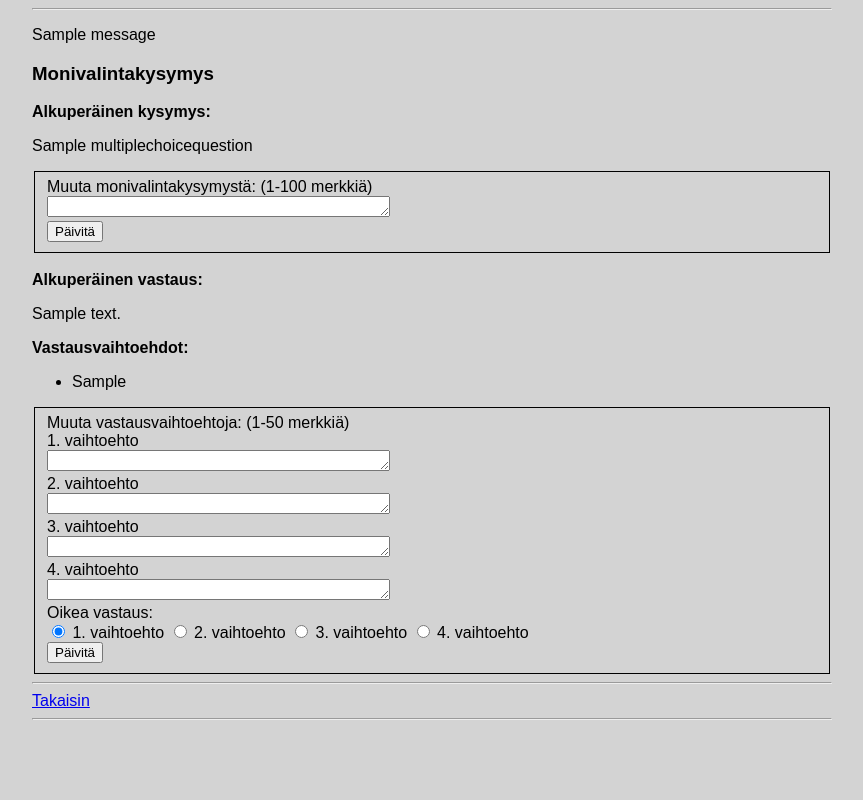
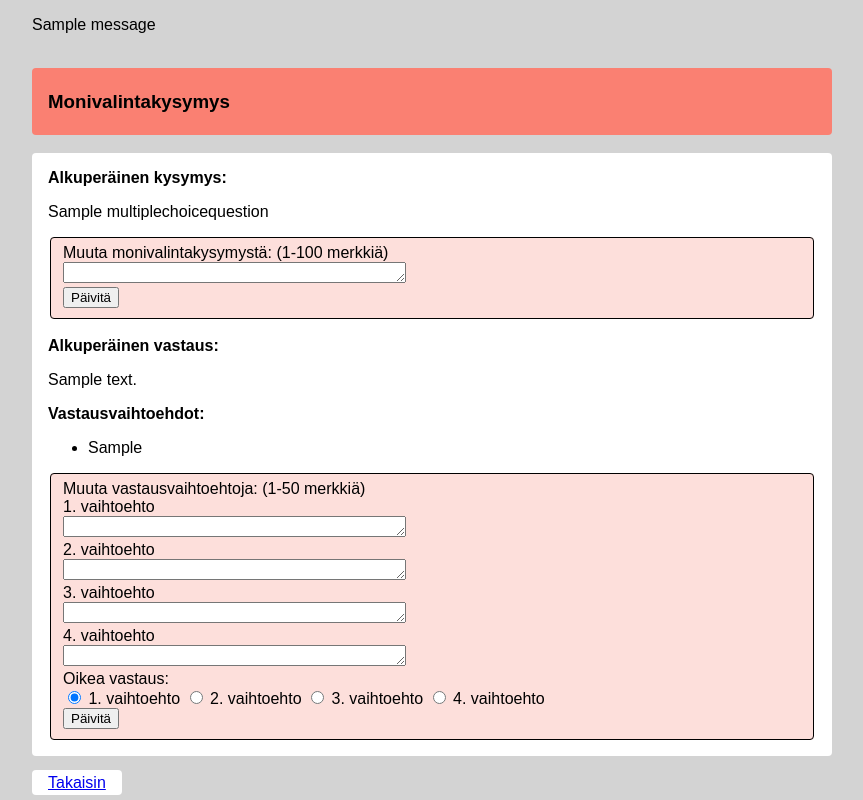
Before and after one commit to itsnicholas/teach.me, a Flask app: page /course/1/multiple_choice/1 in a window 1280 px wide. Shown: the whole page, without its empty margins (208-1071 px from the left). Run offline with Flask 3, Linux system fonts and the light colour scheme; the visitor is signed in with stand-in values (Sample User, id 1); tables that the repository leaves empty hold one stand-in row (values such as "Sample post"); one stand-in notice (Sample message) is shown.

Commit message:
Updated main.css and website styling

```diff
--- a/app.py
+++ b/app.py
@@ -79,7 +79,6 @@ def signup():
             return render_template("signup.html", message="Käyttäjätunnus on käytössä" +
                                 " - kokeile toista käyttäjätunnusta")
 
-        # store username and password
         hash_value = generate_password_hash(password)
         sql = text("INSERT INTO users VALUES (DEFAULT, :username, :hash_value, false);")
         db.session.execute(sql, {"username":username, "hash_value":hash_value})
@@ -89,6 +88,7 @@ def signup():
 @app.route("/courses")
 def courses():
     username_id = session["id"]
+
     sql = text("SELECT id, name FROM courses WHERE visible=True ORDER BY id;")
     result = db.session.execute(sql)
     courses_info = result.fetchall()
@@ -142,6 +142,7 @@ def remove_course():
 @app.route("/course/<int:course_id>")
 def course(course_id):
     username_id = session["id"]
+
     sql = text("SELECT id, admin FROM users WHERE id=:username_id;")
     result = db.session.execute(sql, {"username_id":username_id})
     admin = result.fetchone()[1]
@@ -270,6 +271,7 @@ def add_material():
 @app.route("/course/<int:course_id>/material/<int:material_id>")
 def material(course_id, material_id):
     username_id = session["id"]
+
     sql = text("SELECT id, admin FROM users WHERE id=:username_id;")
     result = db.session.execute(sql, {"username_id":username_id})
     admin = result.fetchone()[1]
@@ -438,6 +440,7 @@ def enrolled(course_id, student_id):
                            tq_total=len(text_questions),
                            tq_answers=tq_answers,
                            tq_answers_total=len(tq_answers),
+                           mc_questions=mc_questions,
                            mcq_total=len(mc_questions),
                            mcq_answers=mcq_answers,
                            mcq_answers_total=len(mcq_answers))
@@ -445,6 +448,7 @@ def enrolled(course_id, student_id):
 @app.route("/course/<int:course_id>/text_question/<int:text_question_id>")
 def multiple_choice(course_id, text_question_id):
     username_id = session["id"]
+
     sql = text("SELECT id, admin FROM users WHERE id=:username_id;")
     result = db.session.execute(sql, {"username_id":username_id})
     admin = result.fetchone()[1]
@@ -508,6 +512,7 @@ def change_tq_answer():
 @app.route("/course/<int:course_id>/multiple_choice/<int:mcq_id>")
 def text_question(course_id, mcq_id):
     username_id = session["id"]
+
     sql = text("SELECT id, admin FROM users WHERE id=:username_id;")
     result = db.session.execute(sql, {"username_id":username_id})
     admin = result.fetchone()[1]
@@ -573,7 +578,6 @@ def change_mcq_answer():
     db.session.execute(sql, {"course_id":course_id, "answer":choices[int(answer)-1],
                                       "question_id":question_id})
     db.session.commit()
-
     sql = text("SELECT id, option FROM multiplechoiceoptions WHERE " +
                "multiplechoicequestion_id=:question_id;")
     result = db.session.execute(sql, {"question_id":question_id})
--- a/static/main.css
+++ b/static/main.css
@@ -9,4 +9,31 @@ fieldset {
     border-style: solid;
     border-color: black;
     border-width: 1px;
+    border-radius: 0.25em;
 }
+
+.header {
+    background: salmon;
+    padding: 0.25em 1em;
+    border-radius: 0.25em;
+}
+
+.content {
+    background: white;
+    padding: 0.25em 1em;
+    border-radius: 0.25em;
+    padding-top: 1em;
+    padding-bottom: 1em;
+ }
+
+.nav {
+    background: white;
+    padding: 0.25em 1em;
+    border-radius: 0.25em;
+    text-align: center;
+}
+
+.form {
+    background: rgb(253, 223, 219);
+    border-radius: 0.25em;
+}
--- a/templates/index.html
+++ b/templates/index.html
@@ -5,7 +5,11 @@
 <p>
     <font color="red">{{ message }}</font>
 </p>
+<div class="header">
     <h1>Tervetuloa!</h1>
+</div>
+<br>
+<div class="content">
     <p>Kirjaudu sisään</p>
     <form action="/login" method="POST" onsubmit="return check(this)">
         <p>Tunnus:
@@ -21,4 +25,5 @@
     <form action="/signup">
         <input type="submit" value="Luo tili">
     </form>
+</div>
 {% endblock %}
--- a/templates/layout.html
+++ b/templates/layout.html
@@ -2,7 +2,6 @@
 <link rel="stylesheet" href="/static/main.css">
 <meta name="viewport" content="width=device-width, initial-scale=1">
 <title>teach.me - {% block title %}{% endblock %}</title>
-<hr>
 {% with messages = get_flashed_messages()%}
 {% if messages%}
     {% for message in messages%}
@@ -11,4 +10,3 @@
 {%endif%}
 {%endwith%}
 {% block content %}{% endblock %}
-<hr>
--- a/templates/multiple_choice.html
+++ b/templates/multiple_choice.html
@@ -2,14 +2,19 @@
 {% extends "layout.html" %}
 {% block title %}Monivalintakysymys{% endblock %}
 {% block content %}
+<br>
+<div class="header">
     <h3>Monivalintakysymys</h3>
+</div>
+<br>
+<div class="content">
     {% if admin %}
     <b>Alkuperäinen kysymys:</b>
     <br>
     {% endif %}
     <p>{{ question.question }}</p>
     {% if admin %}
-<fieldset>
+    <fieldset class="form">
         <form action="/change_mcq_title" method="POST">
             Muuta monivalintakysymystä: (1-100 merkkiä)
             <br>
@@ -32,7 +37,7 @@
             {% endfor %}
         </ul>
     </p>
-<fieldset>
+    <fieldset class="form">
         <form action="/change_mcq_answer" method="POST">
             Muuta vastausvaihtoehtoja: (1-50 merkkiä)
             <br>
@@ -93,14 +98,13 @@
     {% endif %}
     {% if not admin %}
     {% if choices %}
-<hr>
     <form action="/answer_mcq" method="POST">
         {% for choice in choices %}
         <input type="radio" name="mcq_answer" value="{{ choice.option }}">
         {{ choice.option }}
         <br>
         {% endfor %}
-    <p>
+        <br>
         <input type="submit" value="Lähetä">
         <input type="hidden" name="csrf_token" value="{{ session.csrf_token }}">
         <input type="hidden" name="question_id" value="{{ question.id }}">
@@ -108,6 +112,7 @@
     </form>
     {% endif %}
     {% endif %}
-    <hr>
-    <a href="/course/{{ course_id }}">Takaisin</a>
+</div>
+<br>
+<a href="/course/{{ course_id }}" class="nav">Takaisin</a>
 {% endblock %}
```
Also changed, not shown: templates/course.html (+23 -13 lines), templates/courses.html (+11 -7 lines), templates/enrolled.html (+13 -3 lines), templates/material.html (+10 -4 lines), templates/signup.html (+8 -3 lines), templates/text_question.html (+10 -5 lines). Lines whose indentation alone changed are shown as unchanged.
